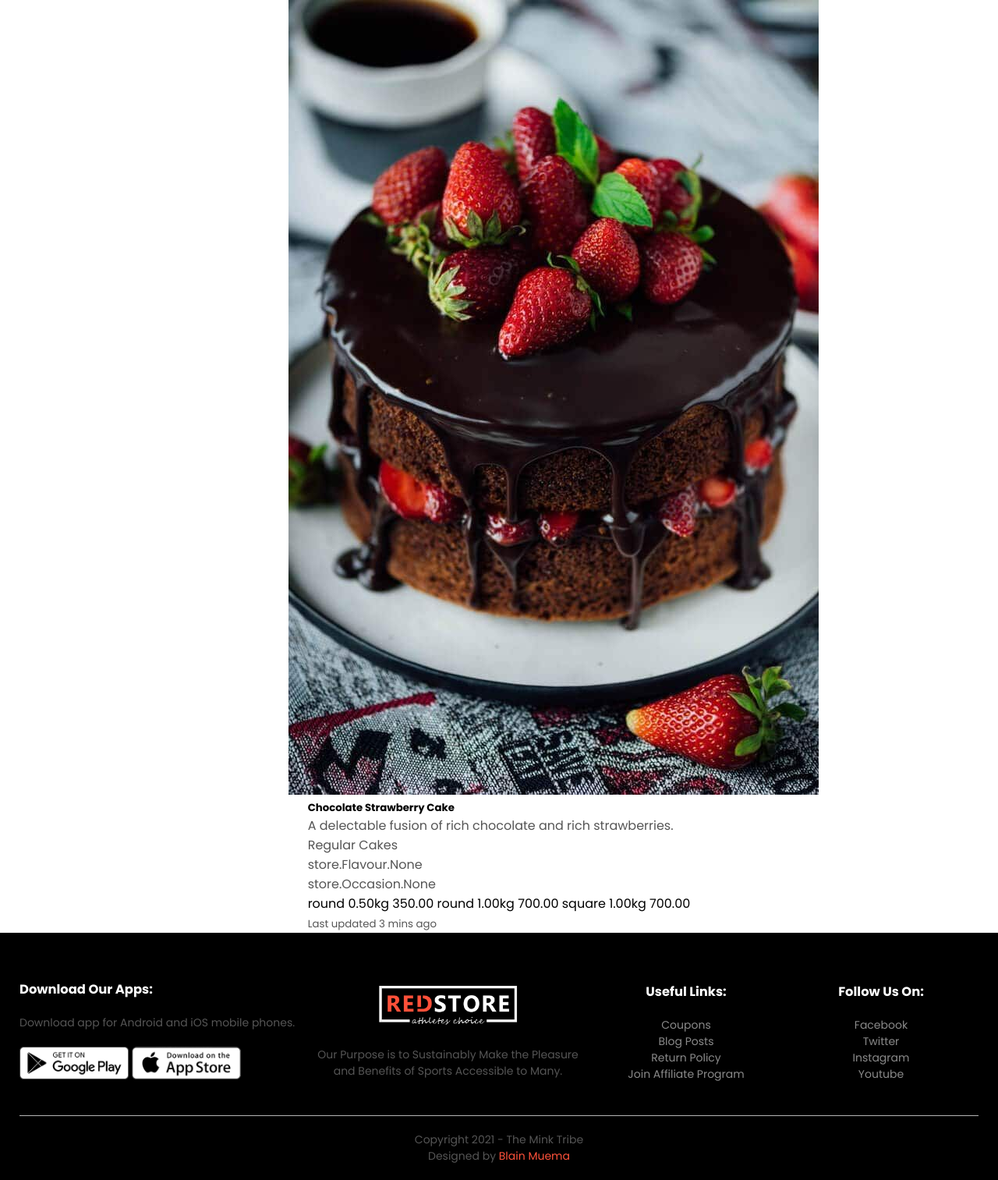
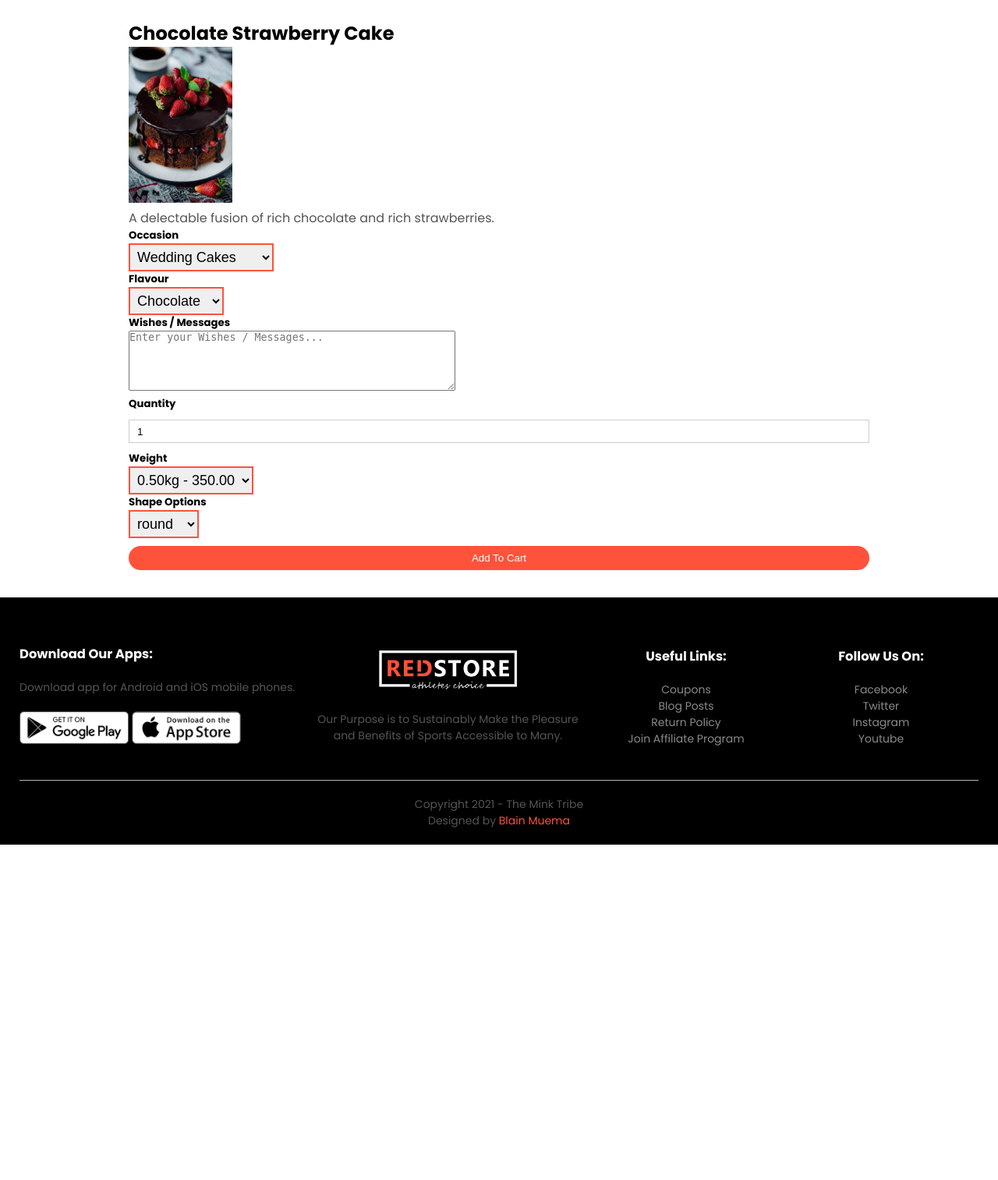
Before and after one commit to adhilaaboobakar/CakeBox, a Django app: page /cakes/1/ in a window 1280 px wide. Shown: the part 83-1596 px from the top of the page at 78% size. After the commit the page ends 1166 px from the top, so only its background shows below. Run offline with Django 5.2, Linux system fonts and the light colour scheme; data comes from the database, SQL or seed files in the repository; both versions use the stored data as it was after the commit; some libraries are stand-ins or nearby versions.

Commit message:
created a new view and template to render the cake details

```diff
--- a/store/models.py
+++ b/store/models.py
@@ -56,7 +56,7 @@
     shape_options=[
         ("round","round"),
         ("square","square"),
-        ("rectangle","reactangle"),
+        ("rectangle","rectangle"),
         ("heart","heart"),
         ("custom","custom")
     ]
@@ -88,10 +88,13 @@
     cake_varient_object=models.ForeignKey(CakeVarient,on_delete=models.CASCADE)
     qty=models.PositiveIntegerField(default=1)
     basket_object=models.ForeignKey(Basket,on_delete=models.CASCADE,related_name="cartitem")
+    flavour_object=models.ForeignKey(Flavour,on_delete=models.CASCADE,null=True)
+    occasion_object=models.ForeignKey(Occasion,on_delete=models.CASCADE,null=True)
     note=models.TextField(blank=True,null=True)
     created_date=models.DateTimeField(auto_now_add=True)
     updated_date=models.DateTimeField(auto_now=True)
     is_active=models.BooleanField(default=True)
+    is_order_placed=models.BooleanField(default=False)
 
 
 
--- a/store/templates/base.html
+++ b/store/templates/base.html
@@ -8,6 +8,8 @@
   <link rel="stylesheet" href="{%static 'css/style.css'%}">
   <link rel="preconnect" href="https://fonts.googleapis.com">
   <link rel="preconnect" href="https://fonts.gstatic.com" crossorigin>
+  <script src="https://cdn.jsdelivr.net/npm/bootstrap@5.3.3/dist/js/bootstrap.bundle.min.js" integrity="sha384-YvpcrYf0tY3lHB60NNkmXc5s9fDVZLESaAA55NDzOxhy9GkcIdslK1eN7N6jIeHz" crossorigin="anonymous"></script>
+  <!-- <link href="https://cdn.jsdelivr.net/npm/bootstrap@5.3.3/dist/css/bootstrap.min.css" rel="stylesheet" integrity="sha384-QWTKZyjpPEjISv5WaRU9OFeRpok6YctnYmDr5pNlyT2bRjXh0JMhjY6hW+ALEwIH" crossorigin="anonymous"> -->
   <link href="https://fonts.googleapis.com/css2?family=Poppins:wght@300;400;500;600;700&display=swap" rel="stylesheet">
   <link rel="stylesheet" href="https://cdn.jsdelivr.net/npm/@fortawesome/fontawesome-free@5.15.3/css/fontawesome.min.css" integrity="undefined" crossorigin="anonymous">
  <!-- <link rel="stylesheet" href="https://cdn.jsdelivr.net/npm/@fortawesome/fontawesome-free@5.15.3/css/fontawesome.min.css"> ->>> Search Google for Font-awesome for cdn-->
--- a/store/templates/cake_detail.html
+++ b/store/templates/cake_detail.html
@@ -1,38 +1,100 @@
-{%extends 'base.html'%}
+{% extends 'base.html' %}
+{% block main_block %}
+{% load static %}
 
-{%block main_block%}
-<div class="container">
-  <div class="row">
-      <div class="col-1"></div>
-      <div class="col-10">
-          <div class="card mb-3" style="max-width: 540px;">
-              <div class="row g-0">
-                <div class="col-md-4">
-                  <img src="{{cake.image.url}}" class="img-fluid rounded-start" alt="...">
+<div class="container-fluid service">
+    <div class="container ">
+        <div class="row justify-content-center">
+            <div class="col-lg-5 col-md-4 col-sm-10 wow bounceInUp" data-wow-delay="0.1s">
+                <div class="bg-light rounded service-item">
+                    <div class="not">
+                        <form action="." method="post" id="cake-form">
+                            {% csrf_token %}
+                            <input type="hidden" id="cake-id" name="cake_id" value="">
+                            <div class="text-center">
+                                <div class="text-center wow bounceInUp" data-wow-delay="0.1s">
+
+                                    <h3 class="display-5 mb-5">{{ cake.title }}</h3>
                                 </div>
-                <div class="col-md-8">
-                  <div class="card-body">
-                    <h5 class="card-title">{{cake.title}}</h5>
-                    <p class="card-text">{{cake.description}}</p>
-                    <p class="card-text">{{cake.price}}</p>
-                    <p class="card-text">{{cake.category_object}}</p>
-                    <p class="card-text">{{cake.flavour_object}}</p>
-                    <p class="card-text">{{cake.occasion_object}}</p>
+                                <img src="{{ cake.image.url }}" width="60%" height="auto">
+                                <p class="text-justified">
+                                    <h6>{{ cake.description }}</h6>
+                                </p>
 
-                      {%for variant in cake_variants %}
-                        {{ variant.shape }}
-                        {{ variant.weight }}kg
-                        {{ variant.price }}
+                                <div class="options-container">
+                                    <!-- Occasion options -->
+                                    <label for="occasion">
+                                        <h5>Occasion</h5>
+                                    </label>
+                                    <div class="options-row">
+                                        <select id="occasion" name="occasion" class="circular-options">
+                                            {% for op in cake.occasion_object.all %}
+                                            <option value="{{ op.name }}">{{ op.name }}</option>
                                             {% endfor %}
+                                        </select>
+                                    </div>
 
-                    <p class="card-text"><small class="text-body-secondary">Last updated 3 mins ago</small></p>
+                                    <!-- Flavor options -->
+                                    <label for="flavour">
+                                        <h5>Flavour</h5>
+                                    </label>
+                                    <div class="options-row">
+                                        <select id="flavour" name="flavour" class="circular-options">
+                                            {% for op in cake.flavour_object.all %}
+                                            <option value="{{ op.name }}">{{ op.name }}</option>
+                                            {% endfor %}
+                                        </select>
+                                    </div>
+
+                                    <br>
+                                    <textarea id="user-note" name="note" rows="1" cols="5"
+                                        placeholder="Enter your Wishes / Messages..."></textarea>
+                                </div>
+                                <p class="mt-2 text-dark">
+                                    <label for="">
+                                        <h5>Qty</h5>
+                                    </label> <input type="number" value="1" name="qty"
+                                        class="rounded-pill py-1 px-2 small" />
+                                </p>
+                            </div>
+                            <select id="service-options" class="form-control">
+                                {% for p in data %}
+                                    <option value="{{ p.id }}">Weight(kg/ml): {{ p.weight }} - {{ p.price }}</option>
+                                {% endfor %}
+                            </select>
+
+                            <div class="text-center">
+                                <button type="submit">Add To Cart</button>
+                            </div>
+                        </form>
                     </div>
                 </div>
             </div>
         </div>
     </div>
-      <div class="col-1"></div>
-  </div>
 </div>
 
-{%endblock%}
+<script>
+    // Function to set the initial value of the cake_id input field to the value of the first option
+    function setInitialCakeId() {
+        var cakeIdInput = document.getElementById('cake-id');
+        var selectedCakeId = document.getElementById('service-options').value;
+        cakeIdInput.value = selectedCakeId;
+        document.getElementById('cake-form').action = "".replace("0", selectedCakeId);
+    }
+
+    // Call the function when the page loads
+    window.onload = function() {
+        setInitialCakeId();
+    };
+
+    // Event listener to update cake_id and form action when the selected option changes
+    document.getElementById('service-options').addEventListener('change', function() {
+        var cakeIdInput = document.getElementById('cake-id');
+        var selectedCakeId = this.value;
+        cakeIdInput.value = selectedCakeId;
+        document.getElementById('cake-form').action = "".replace("0", selectedCakeId);
+    });
+</script>
+
+{% endblock %}
--- /dev/null
+++ b/store/templates/cakebox_chatgptdetail.html
@@ -0,0 +1,97 @@
+{% extends 'base.html' %}
+
+{% block main_block %}
+<section class="section product-detail">
+    <div class="details container">
+        <div class="left image-container">
+            <div class="text-center wow bounceInUp" data-wow-delay="0.1s">
+                <h2 class="mb-3">{{ cake.title }}</h2>
+            </div>
+            <div class="main">
+                <img src="{{ cake.image.url }}" id="zoom" height="200px" alt="" />
+            </div>
+            <p class="mt-3">
+                {{ cake.description }}
+            </p>
+        </div>
+        <div class="right">
+            <form>
+                <div class="options-container">
+                    <!-- Occasion options -->
+                    <div class="mb-3">
+                        <label for="occasion">
+                            <h5>Occasion</h5>
+                        </label>
+                        <select id="occasion" name="occasion" class="form-control">
+                            {% for op in cake.occasion_object.all %}
+                                <option value="{{ op.name }}">{{ op.name }}</option>
+                            {% endfor %}
+                        </select>
+                    </div>
+
+                    <!-- Flavor options -->
+                    <div class="mb-3">
+                        <label for="flavour">
+                            <h5>Flavour</h5>
+                        </label>
+                        <select id="flavour" name="flavour" class="form-control">
+                            {% for op in cake.flavour_object.all %}
+                                <option value="{{ op.name }}">{{ op.name }}</option>
+                            {% endfor %}
+                        </select>
+                    </div>
+
+                    <!-- User note -->
+                    <div class="mb-3">
+                        <label for="user-note">
+                            <h5>Wishes / Messages</h5>
+                        </label>
+                        <!-- Adjusted textarea with increased rows -->
+                        <textarea id="user-note" name="note" class="form-control" rows="5" cols="50"
+                        placeholder="Enter your Wishes / Messages..."></textarea>
+
+
+                    </div>
+
+                    <!-- Quantity input -->
+                    <div class="mb-3">
+                        <label for="qty">
+                            <h5>Quantity</h5>
+                        </label>
+                        <input type="number" id="qty" name="qty" class="form-control" value="1" min="1">
+                    </div>
+                </div>
+
+                <!-- weight options -->
+                <div class="mb-3">
+                    <label for="service-options">
+                        <h5>Weight</h5>
+                    </label>
+                    <select id="service-options" name="service-options" class="form-control">
+                        {% for p in cake_variants %}
+                            <option value="{{ p.id }}">{{ p.weight }}kg - {{ p.price }}</option>
+                        {% endfor %}
+                    </select>
+                </div>
+                <!-- shape options -->
+                <div class="mb-3">
+                    <label for="service-options">
+                        <h5>Shape Options</h5>
+                    </label>
+                    <select id="service-options" name="service-options" class="form-control">
+                        {% for p in cake_variants %}
+                            <option value="{{ p.id }}">{{ p.shape }}</option>
+                        {% endfor %}
+                    </select>
+                </div>
+                <!-- Add to cart button -->
+                <div class="text-center">
+                    <button type="submit" class="btn btn-primary">Add To Cart</button>
+                </div>
+            </form>
+        </div>
+    </div>
+</section>
+</style>
+
+{% endblock %}
--- a/store/templates/index.html
+++ b/store/templates/index.html
@@ -5,7 +5,7 @@
 <div class="small-container">
 
     <div class="row row-2">
-        <h2>All Products</h2>
+        <h2>All Cakes</h2>
         <select>
             <option>Default Sort</option>
             <option>Sort by Price</option>
--- a/store/views.py
+++ b/store/views.py
@@ -2,7 +2,7 @@
 from django.views.generic import View,TemplateView
 from django.contrib.auth import authenticate,login
 from store.forms import RegistrationForm,LoginForm
-from store.models import Cake,CakeVarient
+from store.models import Cake,CakeVarient,BasketItem
 
 
 class SignUpView(View):
@@ -44,22 +44,36 @@
         qs=Cake.objects.all()
         return render(request,"index.html",{"data":qs})
 
-
-# class CakeDetailView(View):
-
-#     def get(self,request,*args,**kwargs):
-#         id=kwargs.get("pk")
-#         qs=CakeVarient.objects.get(id=id)
-#         return render(request,"cake_detail.html",{"data":qs})
-
 class CakeDetailView(View):
 
     def get(self, request, *args, **kwargs):
         cake_id = kwargs.get("pk")
         cake = Cake.objects.get(id=cake_id)
         cake_variants = CakeVarient.objects.filter(cake_object=cake)
-        return render(request, "cake_detail.html", {"cake": cake, "cake_variants": cake_variants})
+        return render(request, "cakebox_chatgptdetail.html", {"cake": cake, "cake_variants": cake_variants})
 
 class HomeView(TemplateView):
 
     template_name="base.html"
+
+
+class AddToBasketView( View):
+
+    def post(self,request,*args,**kwargs):
+       id=kwargs.get("pk")
+       cake_varient_object=CakeVarient.objects.get(id=id)
+       qty=request.POST.get("qty")
+       flavour_object=request.POST.get("flavour")
+       occasion_object=request.POST.get("occasion")
+       note=request.POST.get("note")
+
+       BasketItem.objects.create(
+           cake_varient_object=cake_varient_object,
+           qty=qty,
+           basket_object=request.user.cart,
+           flavour_object=flavour_object,
+           occasion_object=occasion_object,
+           note=note
+       )
+
+       return redirect("index")
```
Also changed, not shown: cake detail page.txt (added, +65 -0 lines), store/templates/cakebox_detail.html (added, +100 -0 lines), store/templates/product_detail.html (added, +98 -0 lines), db.sqlite3, store/migrations/0006_basketitem_flavour_object_basketitem_is_order_placed_and_more.py (added). Lines whose indentation alone changed are shown as unchanged.
